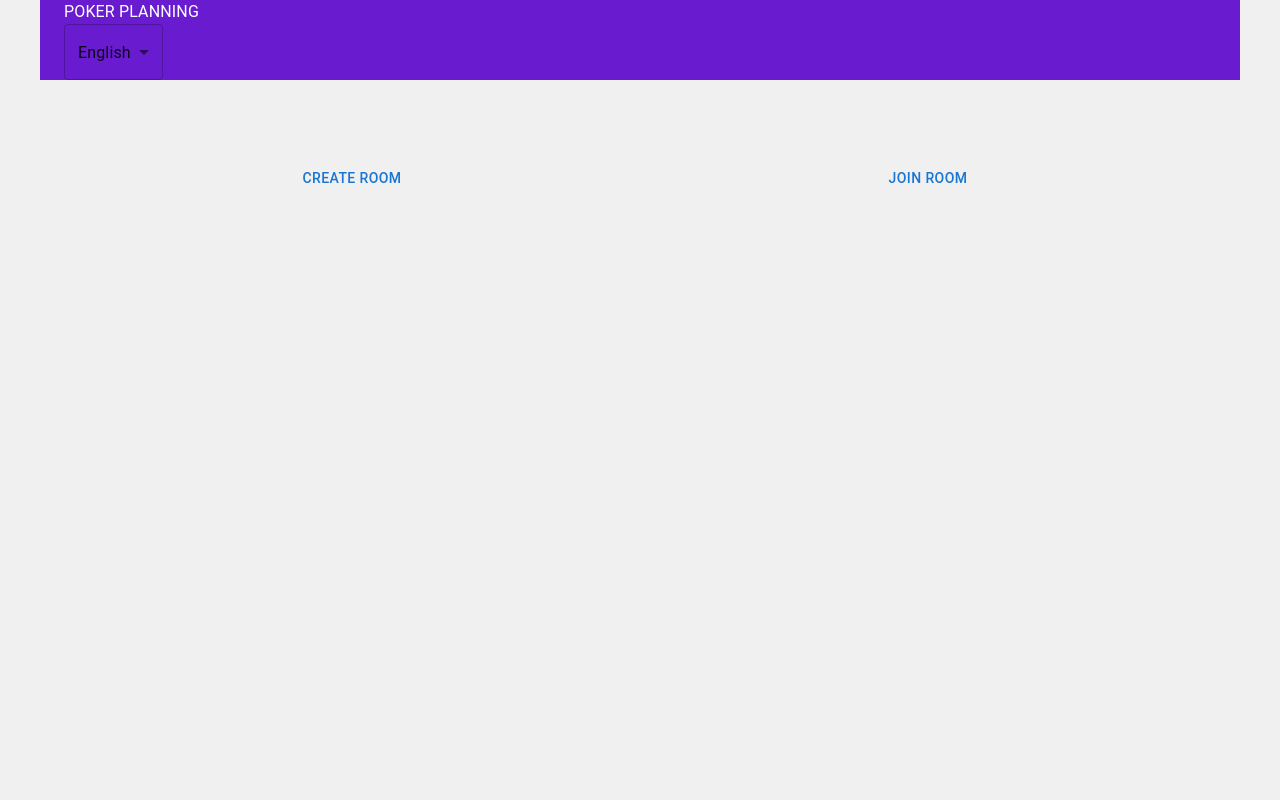
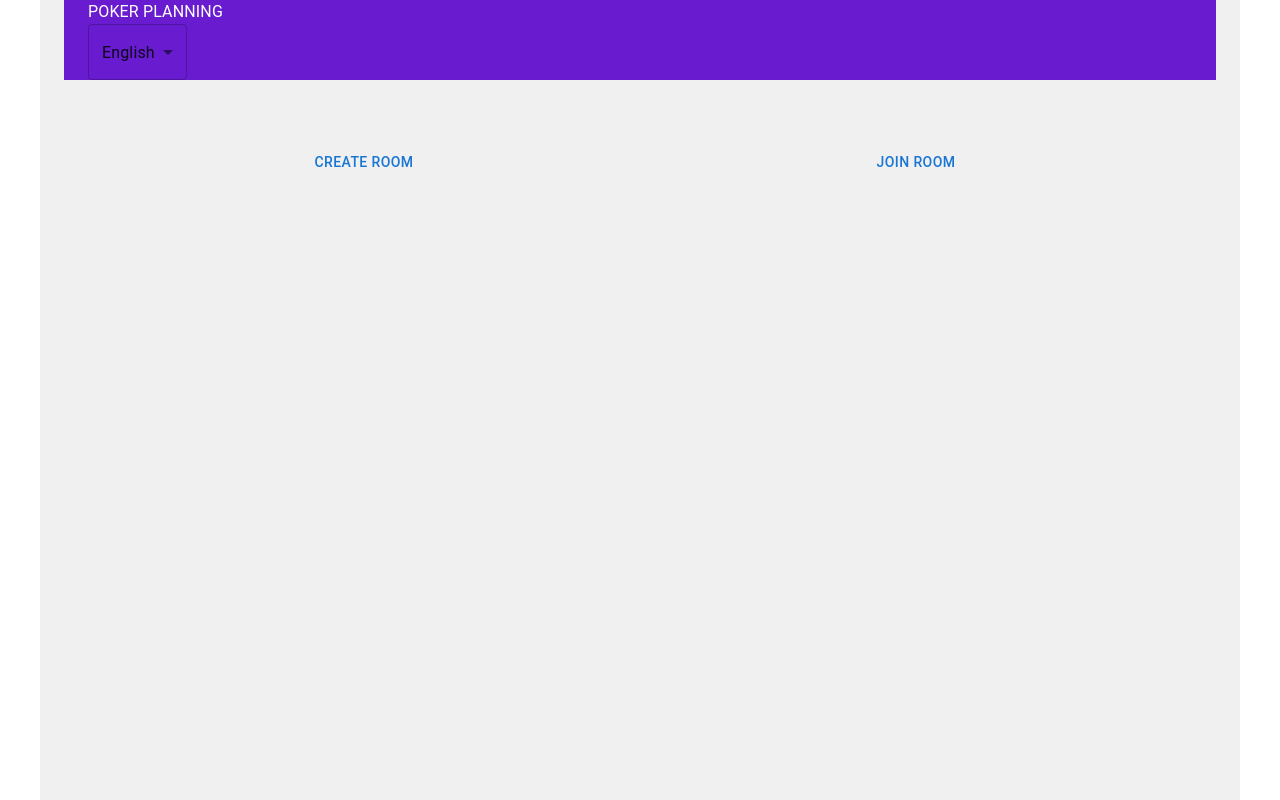
Before and after one commit to BARmonse/PokerPlanning, a React (Vite) app in the folder client/: page / in a window 1280 px wide. Shown: the top 800 px of the page. Built offline with nearby package versions, Linux system fonts and the light colour scheme.

Commit message:
Some fixes in styles

```diff
--- a/client/src/App.tsx
+++ b/client/src/App.tsx
@@ -5,11 +5,15 @@ import './index.css';
 import { makeStyles } from '@mui/styles';
 import { Header } from './components/Header';
 import { PageNotFound } from './components/PageNotFound';
+import { CustomContainer } from './components/styled-components/CustomContainer';
 
 const App = () => {
   const classes = useStyles();
   return (
-    <div className={classes.appContainer}>
+    <CustomContainer
+      flexDirection="column"
+      alignItems="center"
+      className={classes.appContainer}>
       <Router>
         <Header />
         <Routes>
@@ -17,7 +21,7 @@ const App = () => {
           <Route path="*" element={<PageNotFound />} />
         </Routes>
       </Router>
-    </div>
+    </CustomContainer>
   );
 };
 
--- a/client/src/components/Dashboard.tsx
+++ b/client/src/components/Dashboard.tsx
@@ -1,8 +1,10 @@
-import { Button, Container, TextField } from '@mui/material';
+import { TextField } from '@mui/material';
 import { makeStyles } from '@mui/styles';
 import { Colors } from '../enums/Colors';
 import { useState, useMemo } from 'react';
 import { validateRoomCode } from '../utils/ValidationUtils';
+import { CustomButton } from './styled-components/CustomButton';
+import { CustomContainer } from './styled-components/CustomContainer';
 
 export const Dashboard = () => {
   const classes = useStyles();
@@ -20,14 +22,17 @@ export const Dashboard = () => {
   };
 
   return (
-    <Container className={classes.dashboardContainer}>
-      <Button className={classes.button}>Create Room</Button>
-      <Button
+    <CustomContainer
+      flexDirection="column"
+      alignItems="center"
+      className={classes.dashboardContainer}>
+      <CustomButton className={classes.button}>Create Room</CustomButton>
+      <CustomButton
         disabled={showCodeInput && !isValidCode}
         onClick={handleJoinClick}
         className={classes.button}>
         Join Room
-      </Button>
+      </CustomButton>
 
       {showCodeInput && (
         <TextField
@@ -40,21 +45,17 @@ export const Dashboard = () => {
           label="Code Room"
         />
       )}
-    </Container>
+    </CustomContainer>
   );
 };
 
 const useStyles = makeStyles({
   dashboardContainer: {
-    display: 'flex',
     flex: '1 0 auto',
-    flexDirection: 'column',
-    alignItems: 'center',
     minHeight: '100vh',
     gap: '3em',
   },
   button: {
-    display: 'flex',
     color: `${Colors.NICE_PURPLE}`,
     borderRadius: '5px',
     border: `3px solid ${Colors.NICE_PURPLE}`,
--- a/client/src/components/Header.tsx
+++ b/client/src/components/Header.tsx
@@ -15,7 +15,7 @@ export const Header = () => {
   };
 
   return (
-    <CustomContainer className={classes.headerContainer}>
+    <CustomContainer margin="0 0 4em 0" className={classes.headerContainer}>
       <Typography className={classes.headerTitle}>POKER PLANNING</Typography>
       <Select
         className={classes.language}
@@ -37,7 +37,6 @@ const useStyles = makeStyles({
     backgroundColor: Colors.NICE_PURPLE,
     justifyContent: 'center',
     flex: '0 0 auto',
-    margin: '0 0 5em 0',
   },
   headerTitle: {
     display: 'flex',
--- /dev/null
+++ b/client/src/components/styled-components/CustomButton.tsx
@@ -0,0 +1,11 @@
+import Button, { ButtonProps } from '@mui/material/Button';
+import styled from 'styled-components';
+
+interface CustomButtonProps extends ButtonProps {
+  maxWidth?: string;
+}
+
+export const CustomButton = styled(Button)<CustomButtonProps>`
+  display: flex;
+  max-width: ${props => props.maxWidth || '100%'};
+`;
--- a/client/src/components/styled-components/CustomContainer.ts
+++ b/client/src/components/styled-components/CustomContainer.ts
@@ -1,7 +1,19 @@
-import { Container } from '@mui/material';
+import { Container, ContainerProps } from '@mui/material';
 import styled from 'styled-components';
 
-export const CustomContainer = styled(Container)`
+interface CustomContainerProps extends ContainerProps {
+  width?: string;
+  alignItems?: string;
+  flexDirection?: string;
+  padding?: string;
+  margin?: string;
+}
+
+export const CustomContainer = styled(Container)<CustomContainerProps>`
   display: flex;
   max-width: 100%;
+  align-items: ${props => props.alignItems || 'none'};
+  padding: ${props => props.padding || '0 0 0 0'};
+  margin: ${props => props.margin || '0 0 0 0'};
+  flex-direction: ${props => props.flexDirection || 'row'};
 `;
```
